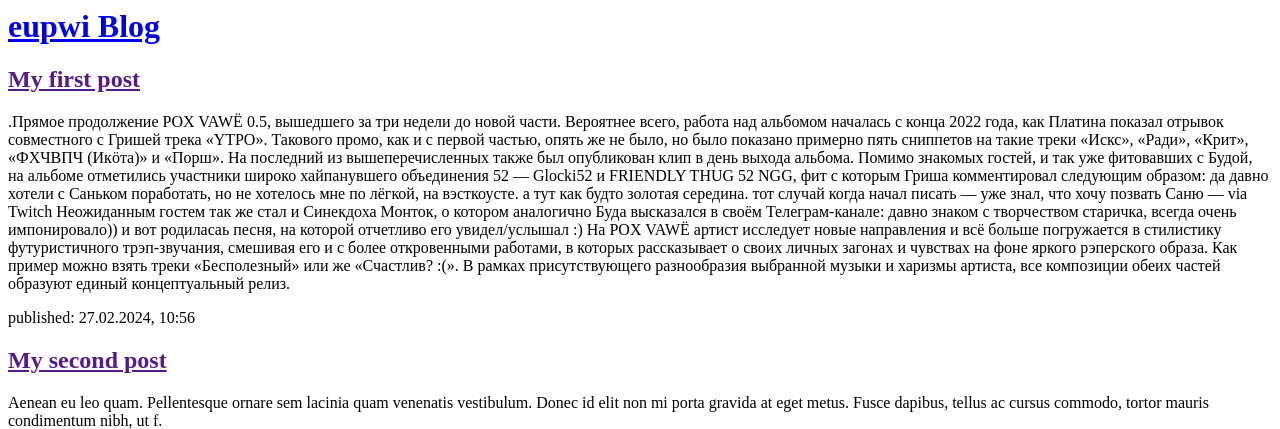
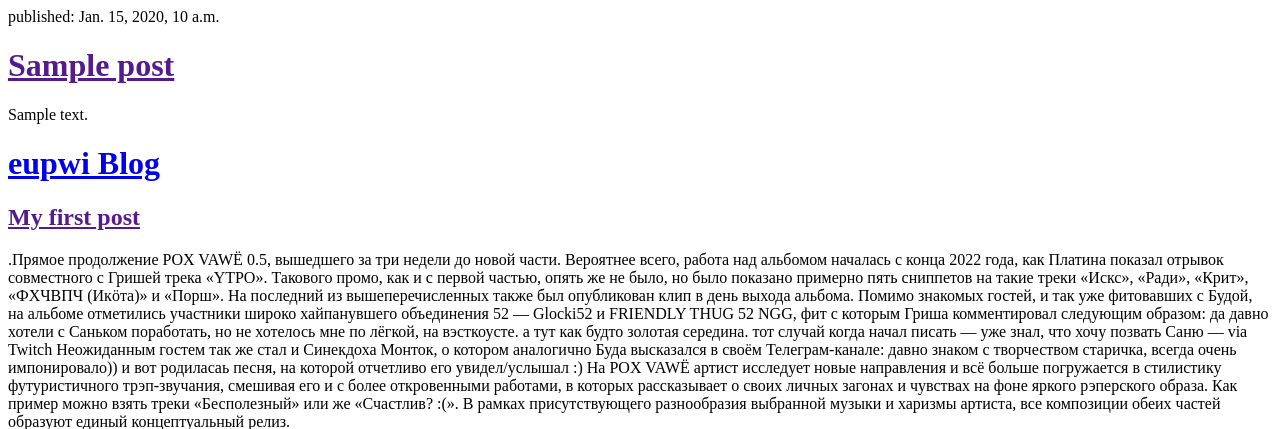
Before and after one commit to eupwi/django, a Django app: template mysite/blog/templates/blog/post_list.html in a window 1280 px wide. Shown: the top 429 px of the page. Run offline with Django 5.2, Linux system fonts and the light colour scheme; the template is opened without the code that fills it: values that come from a table or form of the project are taken from there, others are empty; tables that the repository leaves empty hold one stand-in row (values such as "Sample post").

Commit message:
second commit

```diff
--- a/mysite/blog/templates/blog/post_list.html
+++ b/mysite/blog/templates/blog/post_list.html
@@ -3,6 +3,11 @@
         <title>eupwi blog</title>
     </head>
     <body>
+        <div class="post">
+            <p>published: {{ post.published_date }}</p>
+            <h1><a href="">{{ post.title }}</a></h1>
+            <p>{{ post.text|linebreaksbr }}</p>
+        </div>
         <div>
             <h1><a href="/">eupwi Blog</a></h1>
         </div>
```
